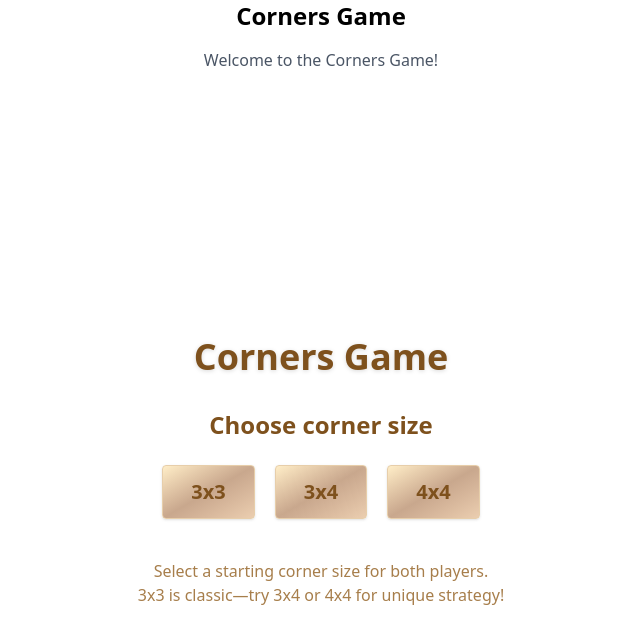
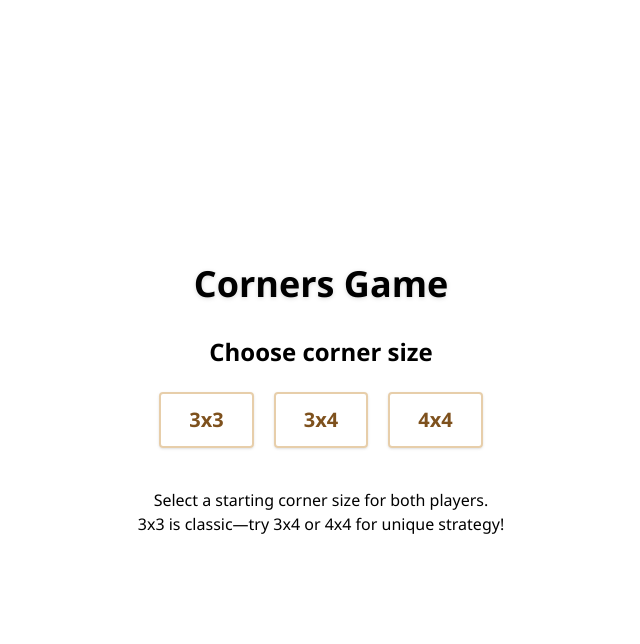
Before and after one commit to atadurdyyewserdar/corners-game, a React app in the folder frontend/: page / in a window 1280 px wide. Shown: the top 644 px of the page, without its empty margins (319-959 px from the left). Built offline with nearby package versions, Linux system fonts and the light colour scheme; the HTML template or start-up script is replaced by a standard one.

Commit message:
Bug fixes

```diff
--- a/frontend/src/App.css
+++ b/frontend/src/App.css
@@ -1 +1,6 @@
 @import "tailwindcss";
+
+
+:root {
+  --font-sans: "Segoe UI", system-ui, sans-serif;
+}
--- a/frontend/src/components/CornerConfig.tsx
+++ b/frontend/src/components/CornerConfig.tsx
@@ -16,15 +16,14 @@ const CornerConfig: React.FC<{
   disabled?: boolean
 }> = ({ onSelect, disabled }) => (
   <div className="flex flex-col items-center gap-6">
-    <h2 className="text-2xl font-bold text-[#7e511d]">Choose corner size</h2>
+    <h2 className="text-2xl font-bold">Choose corner size</h2>
     <div className="flex flex-row gap-5">
       {availableCorners.map((shape) => (
         <button
           key={`${shape.rows}x${shape.cols}`}
           className="px-7 py-3 rounded text-xl font-semibold
-            bg-gradient-to-br from-[#ffeec8] via-[#A46D41]/60 to-[#ebceb0]
             text-[#7e511d] shadow hover:scale-105 transition cursor-pointer
-            border-1 border-[#e7ceaa] focus:ring-2 focus:ring-[#c5934f]"
+            border-2 border-[#e7ceaa] focus:ring-2 focus:ring-[#c5934f]"
           disabled={disabled}
           style={{ opacity: disabled ? 0.7 : 1, cursor: disabled ? "not-allowed" : "pointer" }}
           onClick={() => onSelect(shape)}
--- a/frontend/src/components/GameBoard.tsx
+++ b/frontend/src/components/GameBoard.tsx
@@ -363,12 +363,12 @@ const GameBoard: React.FC = () => {
   if (!started || !cornerShape) {
     return (
       <div className="flex flex-col items-center min-h-[100vh] justify-center bg-white py-6">
-        <h1 className="text-4xl font-extrabold text-[#7e511d] drop-shadow-sm text-center mb-8 mt-4">
+        <h1 className="text-4xl font-extrabold drop-shadow-sm text-center mb-8 mt-4">
           Corners Game
         </h1>
         <CornerConfig onSelect={startGameWithCorner} />
         <div className="mt-10 mb-4">
-          <p className="text-center text-base text-[#a77e4b]">
+          <p className="text-center text-base">
             Select a starting corner size for both players. <br />
             3x3 is classic—try 3x4 or 4x4 for unique strategy!
           </p>
@@ -398,10 +398,6 @@ const GameBoard: React.FC = () => {
             />
             <div
               className="text-[#7e511d] text-lg font-bold font-serif px-4 select-none"
-              style={{
-                opacity: 0.72,
-                textShadow: "0 1px 0 #fff, 0 1px 12px #baad8033",
-              }}
             >
               vs
             </div>
--- a/frontend/src/components/PlayerCard.tsx
+++ b/frontend/src/components/PlayerCard.tsx
@@ -10,8 +10,7 @@ const PlayerCard: React.FC<{
   <div
     className="flex flex-col items-center px-3 py-1 rounded select-none bg-white"
     style={{
-      border: active ? `2.2px solid #ffce3d` : "2px solid #cab38b",
-      boxShadow: active ? "0 0 12px 2px #e7b82e2c" : "0 1px 3px 1px #d6d3cf20",
+      border: active ? `2.2px solid #09a532ff` : "2px solid #cab38b",
       minWidth: 88,
       position: "relative",
       transition: "border 0.15s, background 0.15s, box-shadow 0.25s"
@@ -35,7 +34,7 @@ const PlayerCard: React.FC<{
     </span>
     {active && timer !== undefined && (
       <span
-        className="absolute -top-2 right-1 bg-[#72522e] text-white text-xs font-bold rounded px-2 py-px"
+        className="absolute -top-6 right-1 bg-[#72522e] text-white text-xs font-bold rounded-sm px-2 py-px"
         style={{
           boxShadow: "0 1px 4px #3331",
           fontSize: 13,
--- a/frontend/src/pages/Home.tsx
+++ b/frontend/src/pages/Home.tsx
@@ -2,8 +2,6 @@ import GameBoard from "../components/GameBoard";
 
 const Home = () => (
   <div className="text-center">
-    <h1 className="text-2xl font-bold mb-4">Corners Game</h1>
-    <p className="text-gray-600">Welcome to the Corners Game!</p>
     <GameBoard />
   </div>
 );
```
Also changed, not shown: 1 other file (tests, documents, lock files or other folders).
